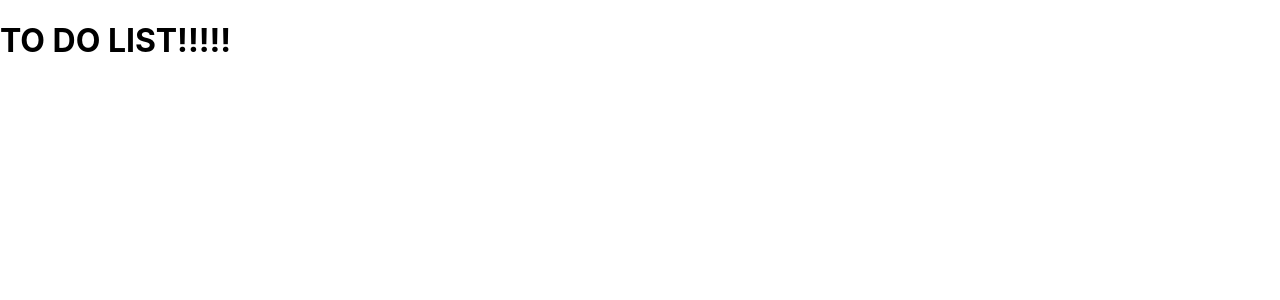
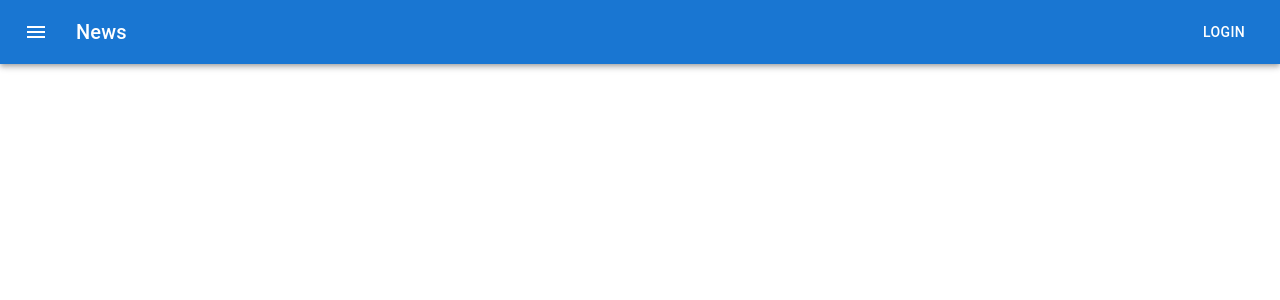
Before and after one commit to martinzmargaryan/to_do_list, a React (Create React App) app: page / in a window 1280 px wide. Shown: the top 300 px of the page. Built offline with nearby package versions, Linux system fonts and the light colour scheme.

Commit message:
material appBar

```diff
--- a/package.json
+++ b/package.json
@@ -5,6 +5,7 @@
   "dependencies": {
     "@emotion/react": "^11.10.4",
     "@emotion/styled": "^11.10.4",
+    "@mui/icons-material": "^5.10.9",
     "@mui/material": "^5.10.10",
     "@testing-library/jest-dom": "^5.16.5",
     "@testing-library/react": "^13.4.0",
--- a/public/index.html
+++ b/public/index.html
@@ -9,9 +9,6 @@
       name="description"
       content="Web site created using create-react-app"
     />
-    <link rel="apple-touch-icon" href="%PUBLIC_URL%/logo192.png" />
-
-    <link rel="manifest" href="%PUBLIC_URL%/manifest.json" />
 
     <title>To Do List</title>
   </head>
--- a/src/App.js
+++ b/src/App.js
@@ -1,5 +1,12 @@
+import React from "react";
+import ButtonAppBar from "./components/tets";
+
 function App() {
-  return <h1>TO DO LIST!!!!!</h1>;
+  return (
+    <div>
+      <ButtonAppBar />
+    </div>
+  );
 }
 
 export default App;
--- /dev/null
+++ b/src/components/tets.js
@@ -0,0 +1,32 @@
+import * as React from "react";
+import AppBar from "@mui/material/AppBar";
+import Box from "@mui/material/Box";
+import Toolbar from "@mui/material/Toolbar";
+import Typography from "@mui/material/Typography";
+import Button from "@mui/material/Button";
+import IconButton from "@mui/material/IconButton";
+import MenuIcon from "@mui/icons-material/Menu";
+
+export default function ButtonAppBar() {
+  return (
+    <Box sx={{ flexGrow: 1 }}>
+      <AppBar position="static">
+        <Toolbar>
+          <IconButton
+            size="large"
+            edge="start"
+            color="inherit"
+            aria-label="menu"
+            sx={{ mr: 2 }}
+          >
+            <MenuIcon />
+          </IconButton>
+          <Typography variant="h6" component="div" sx={{ flexGrow: 1 }}>
+            News
+          </Typography>
+          <Button color="inherit">Login</Button>
+        </Toolbar>
+      </AppBar>
+    </Box>
+  );
+}
```
Also changed, not shown: 1 other file (tests, documents, lock files or other folders).
